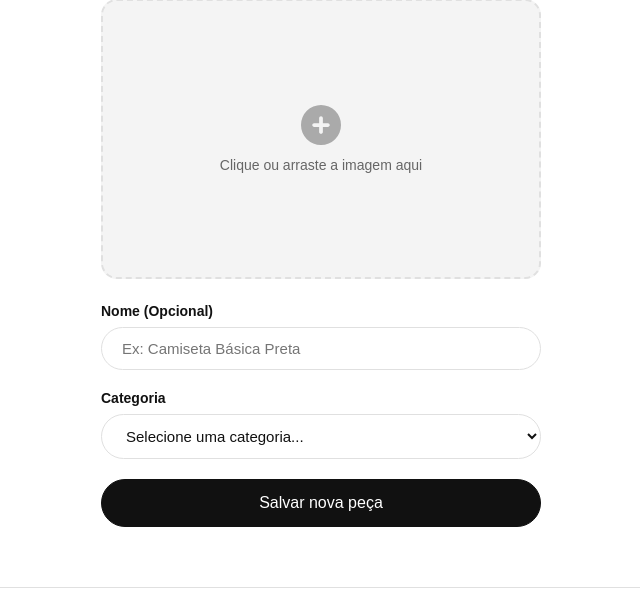
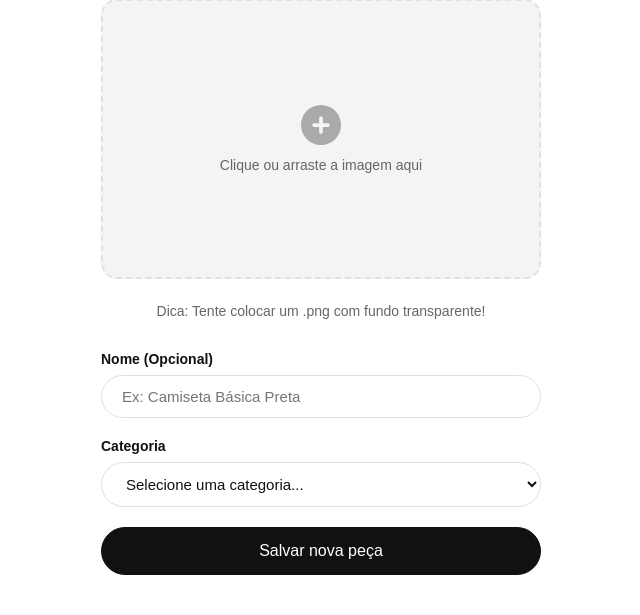
Before and after one commit to beatrizloyola/DRESScode, a Django app: page /adicionar-peca/ in a window 1280 px wide. Shown: the part 220-835 px from the top of the page, without its empty margins (319-959 px from the left). Run offline with Django 5.2, Linux system fonts and the light colour scheme; the visitor is signed in with stand-in values (Sample User, id 1); some web fonts are replaced.

Commit message:
fix: corrige fundo transparente no tooltip

```diff
--- a/templates/NewPiece.html
+++ b/templates/NewPiece.html
@@ -47,7 +47,11 @@
           </label>
 
           <div id="image-preview" class="image-preview"></div>
+
         </div>
+
+
+        <p>Dica: Tente colocar um .png com fundo transparente!</p>
 
         <div class="input-group">
           <label for="piece-name">Nome (Opcional)</label>
```
